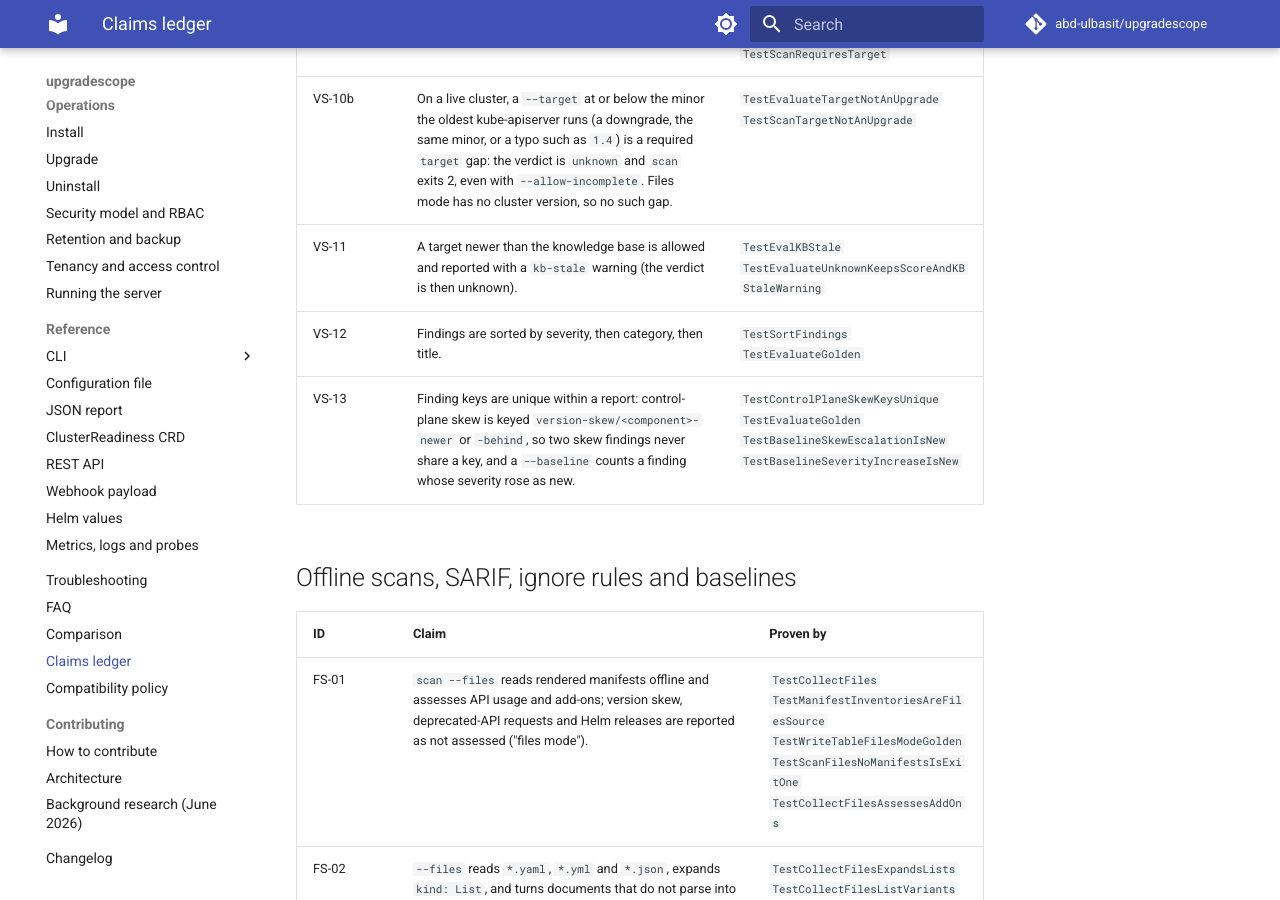
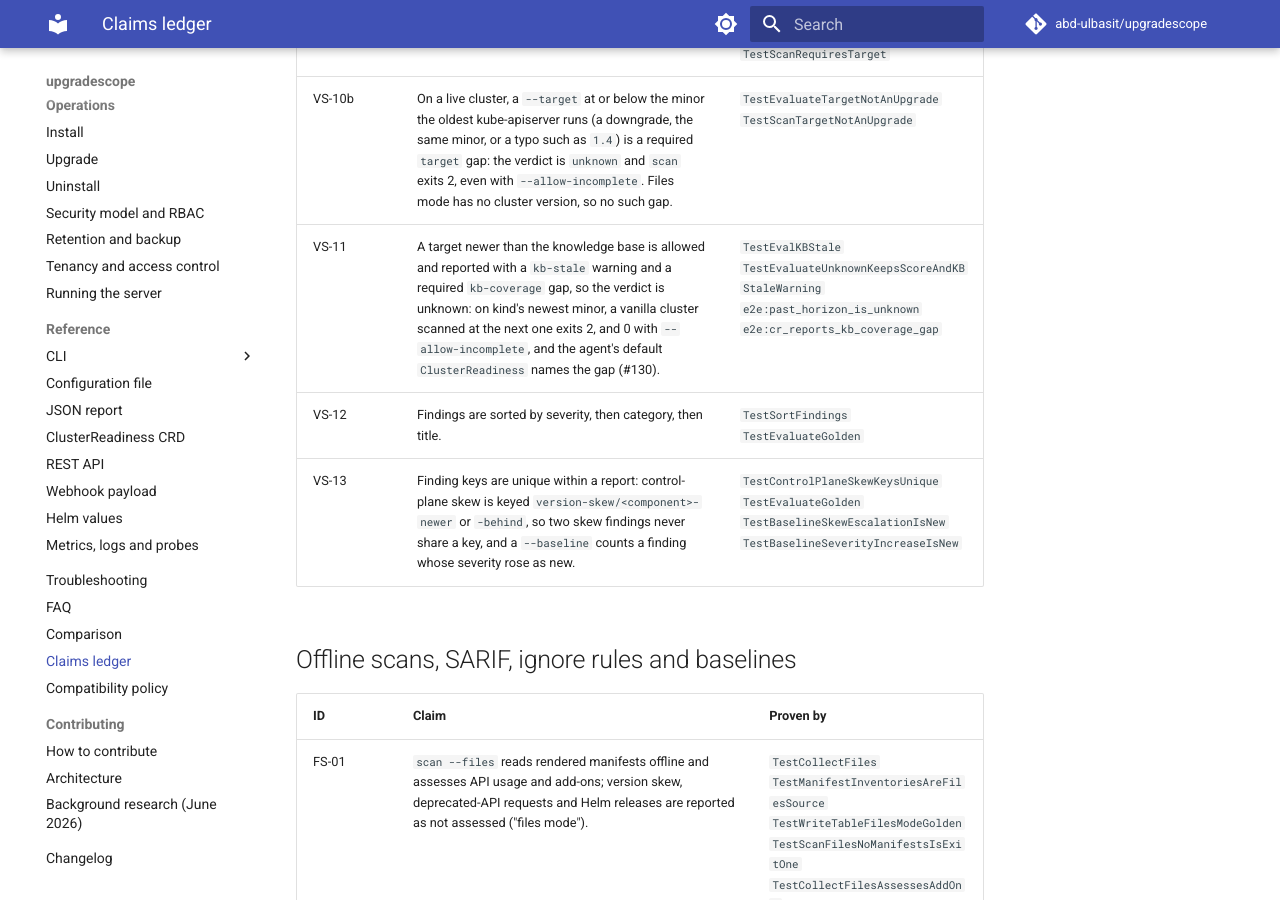
Before and after one commit to abd-ulbasit/upgradescope, an MkDocs documentation site: the page built from docs/claims.md, in a window 1280 px wide and 900 px high, scrolled down 9586 px. Built offline with MkDocs 1.6.1 and Material for MkDocs 9.7.7, drawn with Linux system fonts in a browser that asks for light colours; comment, search, counter and statistics services are not loaded.

Commit message:
test(e2e): past the KB horizon, scan is unknown and exits 2, 0 with --allow-incomplete
The claims suite now checks VS-11 on a real cluster. The e2e reads the
horizon from the binary under test (upgradescope version --output json).
On the newest minor, whose next one is past it (kind 1.37 at 1.38 today),
the vanilla cluster is scanned there before the deprecated-API apply
and the EOL add-on: the verdict must be unknown, with no blocker and a
required kb-coverage gap, scan must exit 2, and --allow-incomplete must
exit 0. After the chart install, the agent's default ClusterReadiness
(target: the next minor) must name the required kb-coverage gap in
status.notAssessed and the Ready condition. Its verdict stays blocked:
the EOL ingress-nginx outranks the gap.

Other minors record both checks as N/A (no warning: every run of that
minor is like this); a reused cluster skips the vanilla scan. The
offline e2e_test.sh stubs the horizon and the gap, and fails the run
for a scanner that ignores the horizon, an --allow-incomplete that still
exits 2, and a ClusterReadiness without the gap.

Refs #130

Co-Authored-By: Claude Fable 5 <noreply@anthropic.com>

```diff
--- a/docs/claims.md
+++ b/docs/claims.md
@@ -122,7 +122,7 @@ audited") and names the issue that tracks it.
 | VS-09c | A live scan's report names the kubeconfig context and the API server it read, in the table and markdown headers and as JSON `kubeContext` and `apiServer`; the server is reduced to scheme, host and port, so kubeconfig credentials, proxy paths and token queries never reach a report. | `TestScanNamesTheCluster` `TestAPIServerURL` `TestWriteTableNamesTheCluster` `TestWriteMarkdownNamesTheCluster` |
 | VS-10 | `--target` takes a minor such as 1.36; `2.0` and other typos are rejected. | `TestParseTarget` `TestScanRejectsBadTarget` `TestScanRejectsNonMajorOneTarget` `TestScanRequiresTarget` |
 | VS-10b | On a live cluster, a `--target` at or below the minor the oldest kube-apiserver runs (a downgrade, the same minor, or a typo such as `1.4`) is a required `target` gap: the verdict is `unknown` and `scan` exits 2, even with `--allow-incomplete`. Files mode has no cluster version, so no such gap. | `TestEvaluateTargetNotAnUpgrade` `TestScanTargetNotAnUpgrade` |
-| VS-11 | A target newer than the knowledge base is allowed and reported with a `kb-stale` warning (the verdict is then unknown). | `TestEvalKBStale` `TestEvaluateUnknownKeepsScoreAndKBStaleWarning` |
+| VS-11 | A target newer than the knowledge base is allowed and reported with a `kb-stale` warning and a required `kb-coverage` gap, so the verdict is unknown: on kind's newest minor, a vanilla cluster scanned at the next one exits 2, and 0 with `--allow-incomplete`, and the agent's default `ClusterReadiness` names the gap (#130). | `TestEvalKBStale` `TestEvaluateUnknownKeepsScoreAndKBStaleWarning` `e2e:past_horizon_is_unknown` `e2e:cr_reports_kb_coverage_gap` |
 | VS-12 | Findings are sorted by severity, then category, then title. | `TestSortFindings` `TestEvaluateGolden` |
 | VS-13 | Finding keys are unique within a report: control-plane skew is keyed `version-skew/<component>-newer` or `-behind`, so two skew findings never share a key, and a `--baseline` counts a finding whose severity rose as new. | `TestControlPlaneSkewKeysUnique` `TestEvaluateGolden` `TestBaselineSkewEscalationIsNew` `TestBaselineSeverityIncreaseIsNew` |
 
```
Also changed, not shown: 3 other files.
